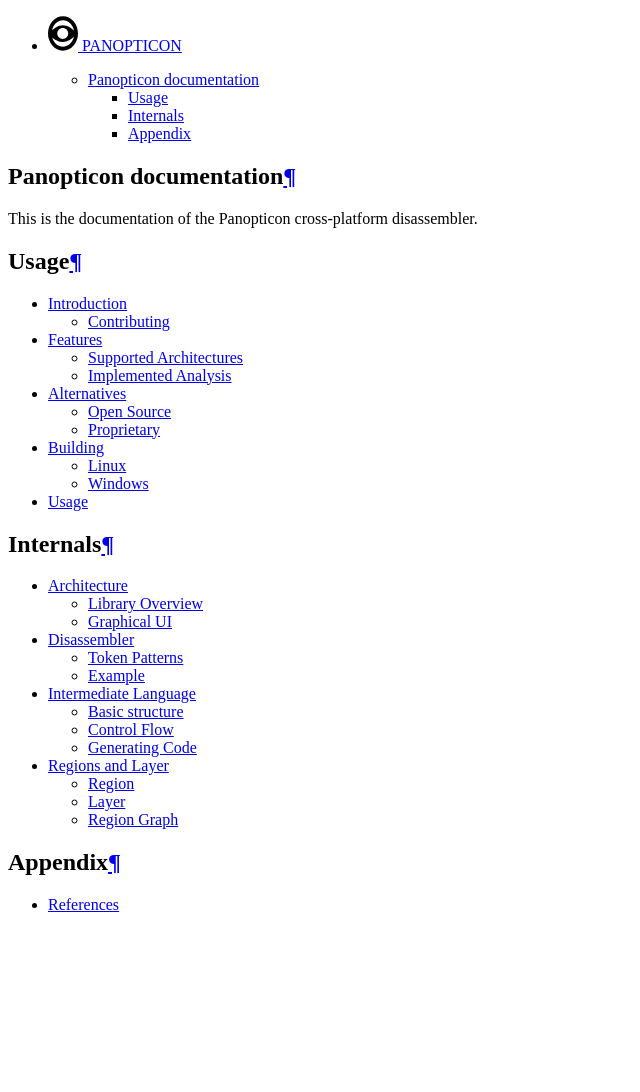
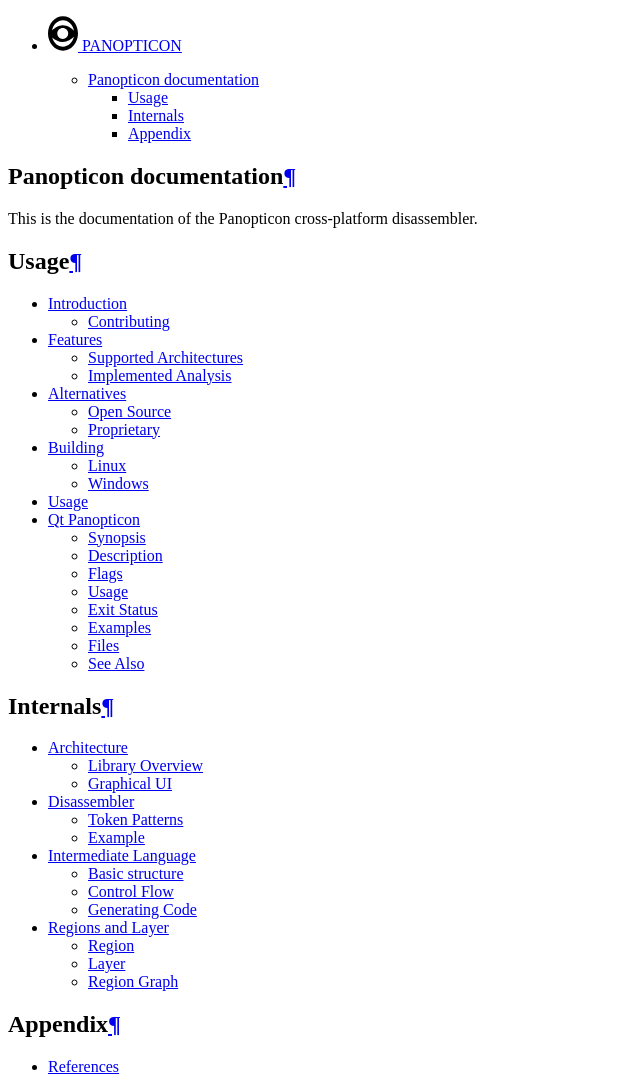
Before and after one commit to das-labor/panopticon, a Sphinx documentation site: the page built from doc/index.rst, in a window 1280 px wide. Shown: the whole page, without its empty margins (0-640 px from the left). Built offline with Sphinx 7.4.7, drawn with Linux system fonts in a browser that asks for light colours; a style sheet for code colours, icons or effects is not loaded; before the commit the page ends 930 px from its top, so only the background shows below that; some of the changed lines change nothing that is shown.

Commit message:
Manpage skeleton

```diff
--- a/doc/conf.py
+++ b/doc/conf.py
@@ -48,7 +48,7 @@
 
 # General information about the project.
 project = u'Panopticon'
-copyright = u'2014, seu'
+copyright = u'2014, Kai Michaelis <seu@panopticon.re>'
 
 # The version info for the project you're documenting, acts as replacement for
 # |version| and |release|, also used in various other places throughout the
@@ -202,10 +202,7 @@
 # Grouping the document tree into LaTeX files. List of tuples
 # (source start file, target name, title,
 #  author, documentclass [howto, manual, or own class]).
-latex_documents = [
-  ('index', 'Panopticon.tex', u'Panopticon Documentation',
-   u'seu', 'manual'),
-]
+latex_documents = []
 
 # The name of an image file (relative to this directory) to place at the top of
 # the title page.
@@ -233,8 +230,8 @@
 # One entry per manual page. List of tuples
 # (source start file, name, description, authors, manual section).
 man_pages = [
-    ('index', 'panopticon', u'Panopticon Documentation',
-     [u'seu'], 1)
+    ('qtpanop', 'qtpanopticon', u'Interactivly disassemble and analyze binaries',
+     [u'Kai Michaelis <seu@panopticon.re>'], 1)
 ]
 
 # If true, show URL addresses after external links.
@@ -246,12 +243,7 @@
 # Grouping the document tree into Texinfo files. List of tuples
 # (source start file, target name, title, author,
 #  dir menu entry, description, category)
-texinfo_documents = [
-  ('index', 'Panopticon', u'Panopticon Documentation',
-   u'seu', 'Panopticon', 'One line description of project.',
-   'Miscellaneous'),
-]
-
+texinfo_documents = []
 # Documents to append as an appendix to all manuals.
 #texinfo_appendices = []
 
--- a/doc/index.rst
+++ b/doc/index.rst
@@ -15,6 +15,7 @@
   others
   install
   usage
+  qtpanop
 
 #########
 Internals
--- /dev/null
+++ b/doc/qtpanop.rst
@@ -0,0 +1,28 @@
+Qt Panopticon
+=============
+
+Synopsis
+--------
+
+Lalalala
+
+Description
+-----------
+
+Flags
+-----
+
+Usage
+-----
+
+Exit Status
+-----------
+
+Examples
+--------
+
+Files
+-----
+
+See Also
+--------
```
